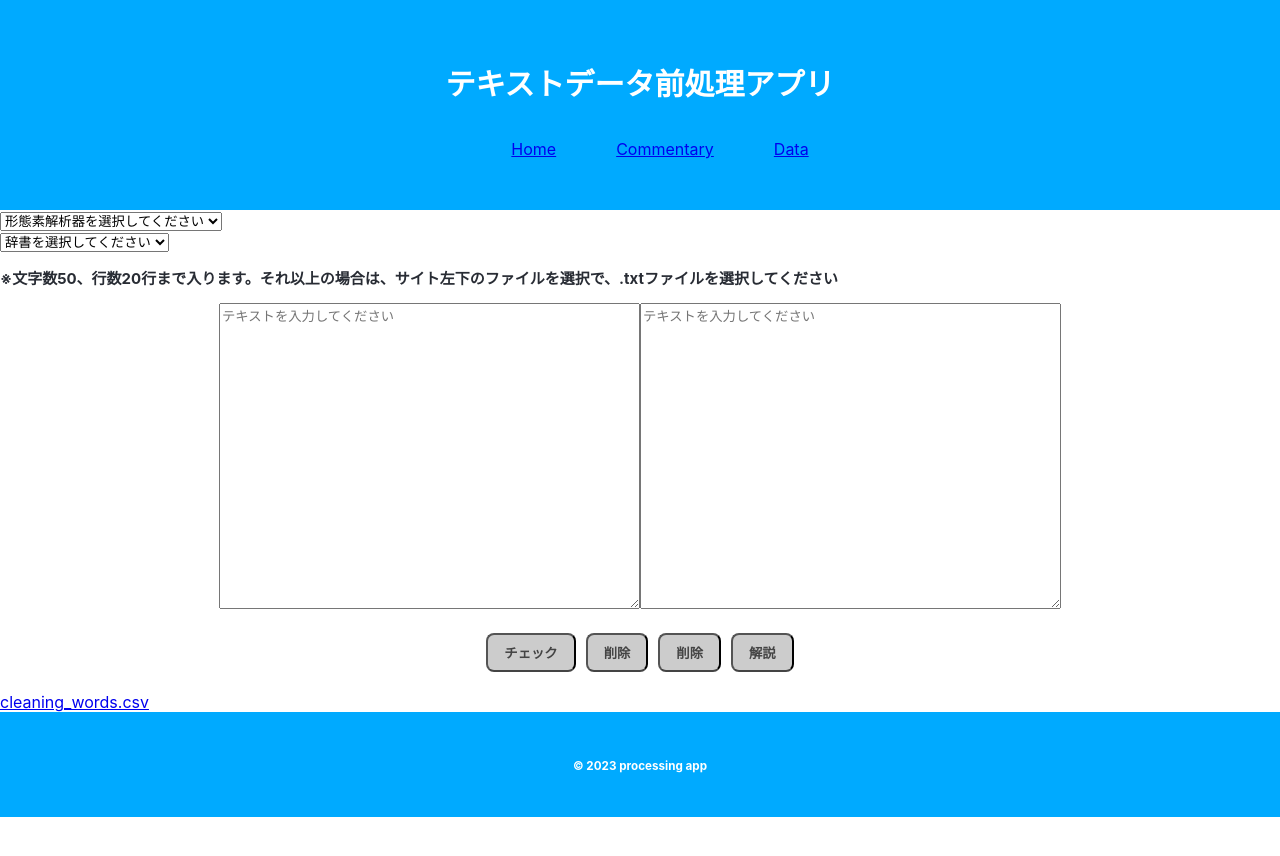
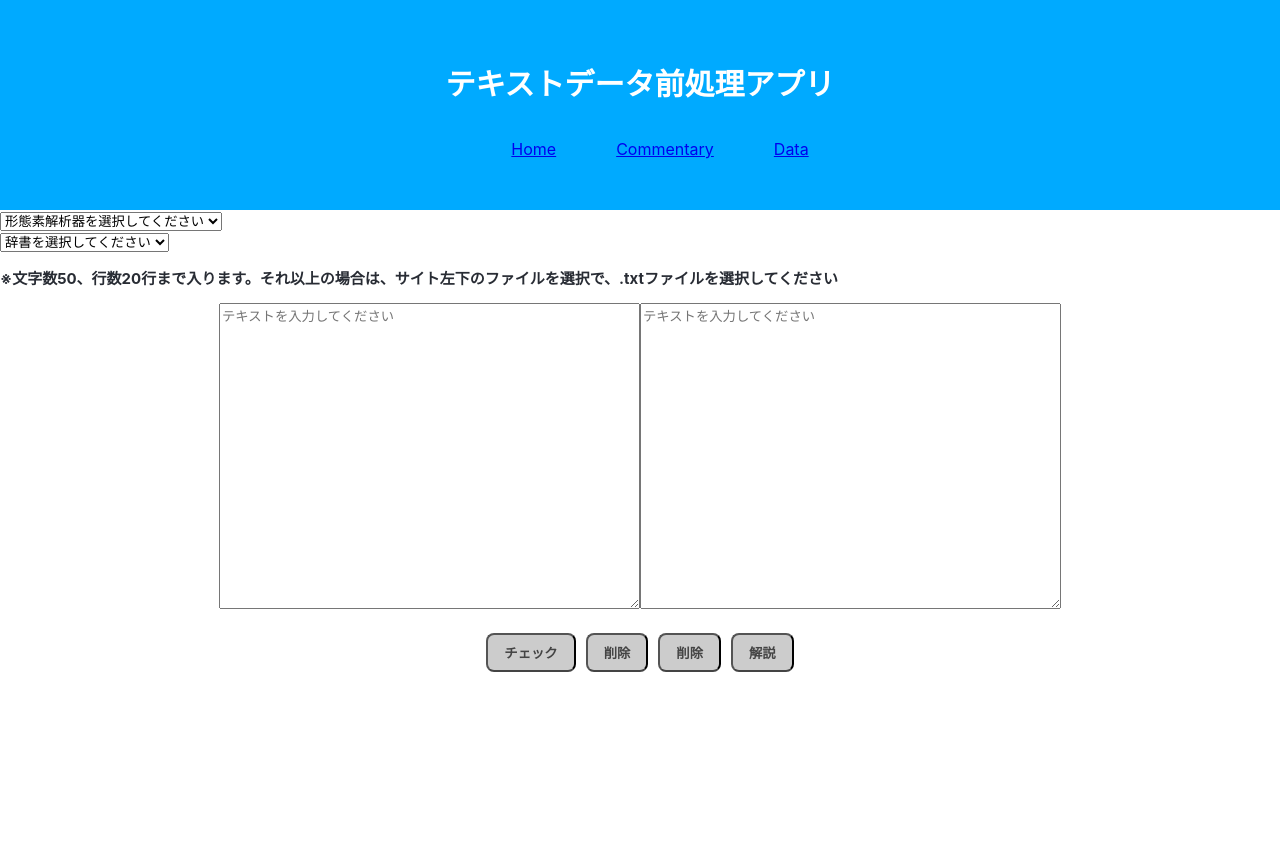
Before and after one commit to shouta1225/analysis_app, a React (Create React App) app in the folder frontend/: page / in a window 1280 px wide. Shown: the top 856 px of the page. Before the commit the page ends 817 px from the top, so only its background shows below. Built offline with nearby package versions, Linux system fonts and the light colour scheme.

Commit message:
add commentary page

```diff
--- a/frontend/src/App.css
+++ b/frontend/src/App.css
@@ -74,3 +74,24 @@ footer p{
   color:#fff;
   font-size: 0.875rem;
 }
+
+.phase1{
+  position: absolute;
+  top : 0%;
+  width: 100%;
+  height: 100%;
+}
+
+.phase2{
+  position: absolute;
+  top : 100%;
+  width: 100%;
+  height: 100%;
+}
+.show_word{
+  position: absolute;
+  top : 5%;
+  left: 2.5%;
+  width: 95%;
+  height: 95%;
+}
--- a/frontend/src/App.jsx
+++ b/frontend/src/App.jsx
@@ -20,11 +20,11 @@ const App = () => {
   // checkボタンをクリックした際にテキストエリアまたはファイル選択によるテキストをバックエンドに送るための関数
   const onClickSendText = () => {
     // テキストがふたつ入力されていない場合はクリックするとAlertが返される
-    if (processingTextL === '' && processingTextR === ''){
+    if (processingTextL === '' && processingTextR === '') {
       alert('テキストを入力してください');
     }
     // テキストがふたつ入力されている場合はバックエンドに送信される
-    else if (processingTextL !== '' && processingTextR !== ''){
+    else if (processingTextL !== '' && processingTextR !== '') {
       axios.post('/api', {
         front_textL: processingTextL,
         front_textR: processingTextR,
@@ -40,8 +40,8 @@ const App = () => {
       alert('テキストを送信しました')
     }
     // checkボタンを押すとテキスト内の値を消す(残った方がいい場合もあるかもだからちょっと考え所)
-    setProcessingTextL("");
-    setProcessingTextR("");
+    // setProcessingTextL("");
+    // setProcessingTextR("");
   };
 
   // [ToDo] もっと良い書き方があると思うが、とりあえずはこれで
@@ -71,6 +71,7 @@ const App = () => {
   return (
     <>
       <body>
+        <div class='phase1'>
           <header>
             <p id='title'>テキストデータ前処理アプリ</p>
             <nav className="menu">
@@ -122,17 +123,10 @@ const App = () => {
               <input type="button" name="commentary" value="解説" id="commentary" onClick={onClickCommentary} />
             </div>
           </form>
-
-        <div className="create-data">
-          {/* ここに解析(前処理)結果を出力する */}
-          <a href="csv_url">cleaning_words.csv</a>
         </div>
-
-        <footer>
-          <div className="wrapper">
-            <p><small>&copy; 2023 processing app</small></p>
+        <div class='phase2'>
+          <div class='show_word' id='show_word'></div>
         </div>
-        </footer>
       </body>
     </>
   );
```
Lines whose indentation alone changed are shown as unchanged.
